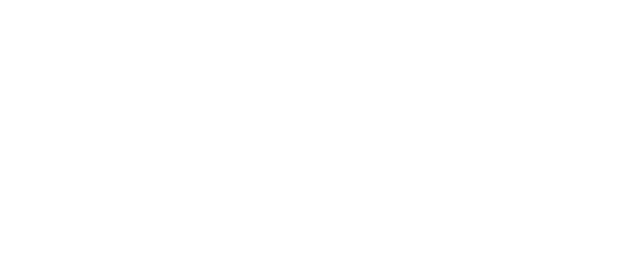
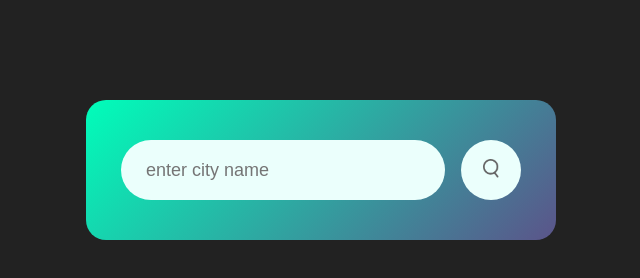
Before and after one commit to coderxdesigner/weather-app, a plain HTML site: page index.html in a window 1280 px wide. Shown: the whole page, without its empty margins (319-959 px from the left). Drawn offline with Linux system fonts and the light colour scheme.

Commit message:
Style added

```diff
--- a/index.html
+++ b/index.html
@@ -7,7 +7,14 @@
     <link rel="stylesheet" href="style.css">
 </head>
 <body>
-    <div id="root"></div>
+    <div id="root">
+        <div class="card">
+            <div class="search">
+                <input type="text" name="search" id="search" placeholder="enter city name" spellcheck="false">
+                <button><img src="images/search.png" alt="search"></button>
+            </div>
+        </div>
+    </div>
     <script src="functions.js"></script>
 </body>
 </html>
--- a/style.css
+++ b/style.css
@@ -4,3 +4,46 @@
     font-family: Poppins,sans-serif;
     box-sizing: border-box;
 }
+body {
+    background-color: #222;
+}
+.card {
+    width:90%;
+    max-width: 470px;
+    background: linear-gradient(135deg,#00feba,#5b548a);
+    color:#fff;
+    margin:100px auto 0;
+    border-radius: 20px;
+    padding:40px 35px;
+    text-align: center;
+}
+.search {
+    width:100%;
+    display:flex;
+    align-items: center;
+    justify-content: space-between;
+}
+.search input {
+    border:0;
+    outline: 0;
+    background: #ebfffc;
+    color:#555;
+    padding:10px 25px;
+    height:60px;
+    border-radius:60px;
+    flex:1;
+    margin-right:16px;
+    font-size:18px;
+}
+.search button {
+    border:0;
+    outline:0;
+    background:#ebfffc;
+    border-radius: 50%;
+    height:60px;
+    width:60px;
+    cursor: pointer;
+}
+.search button img {
+    width:16px;
+}
```
